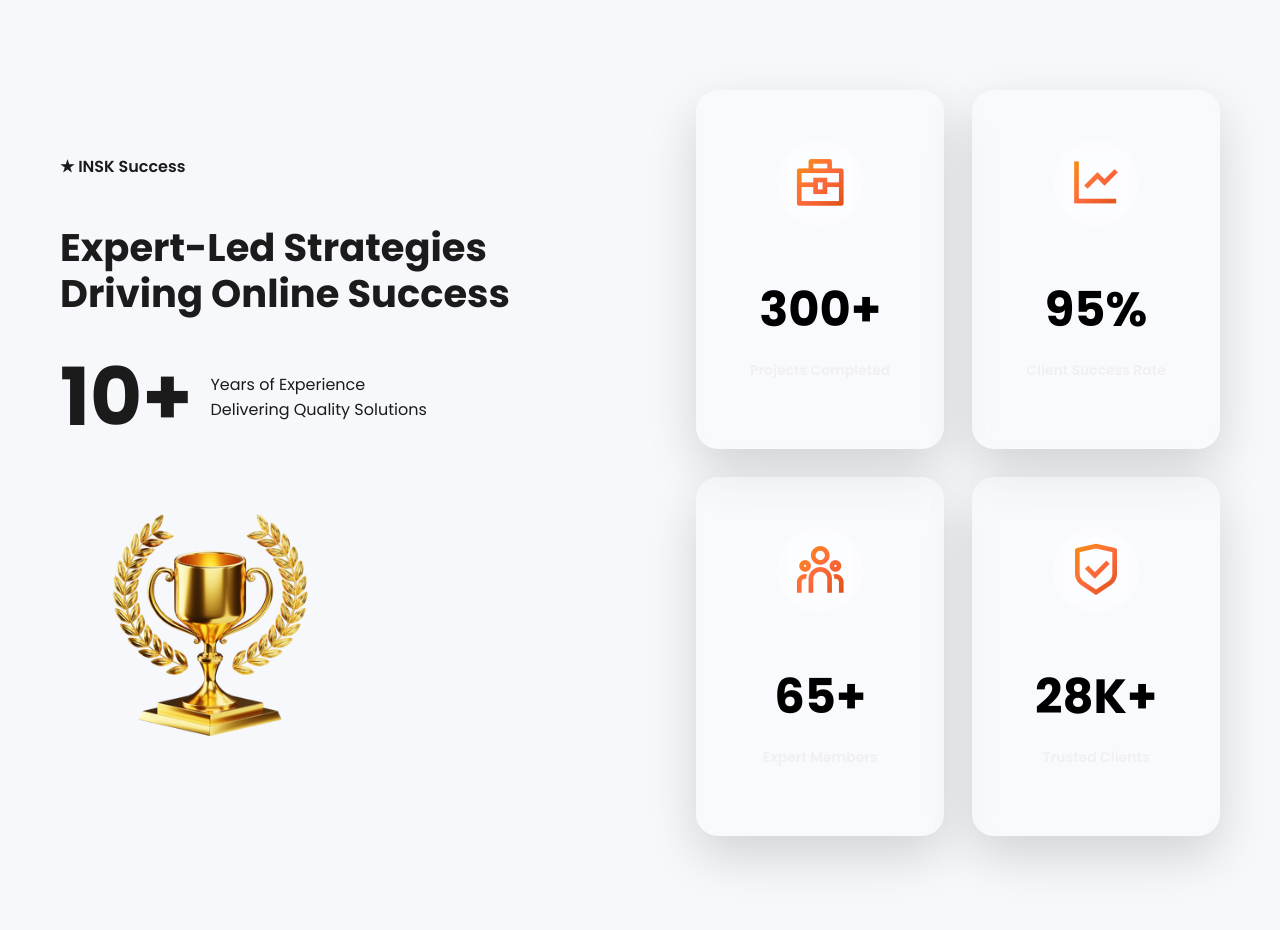
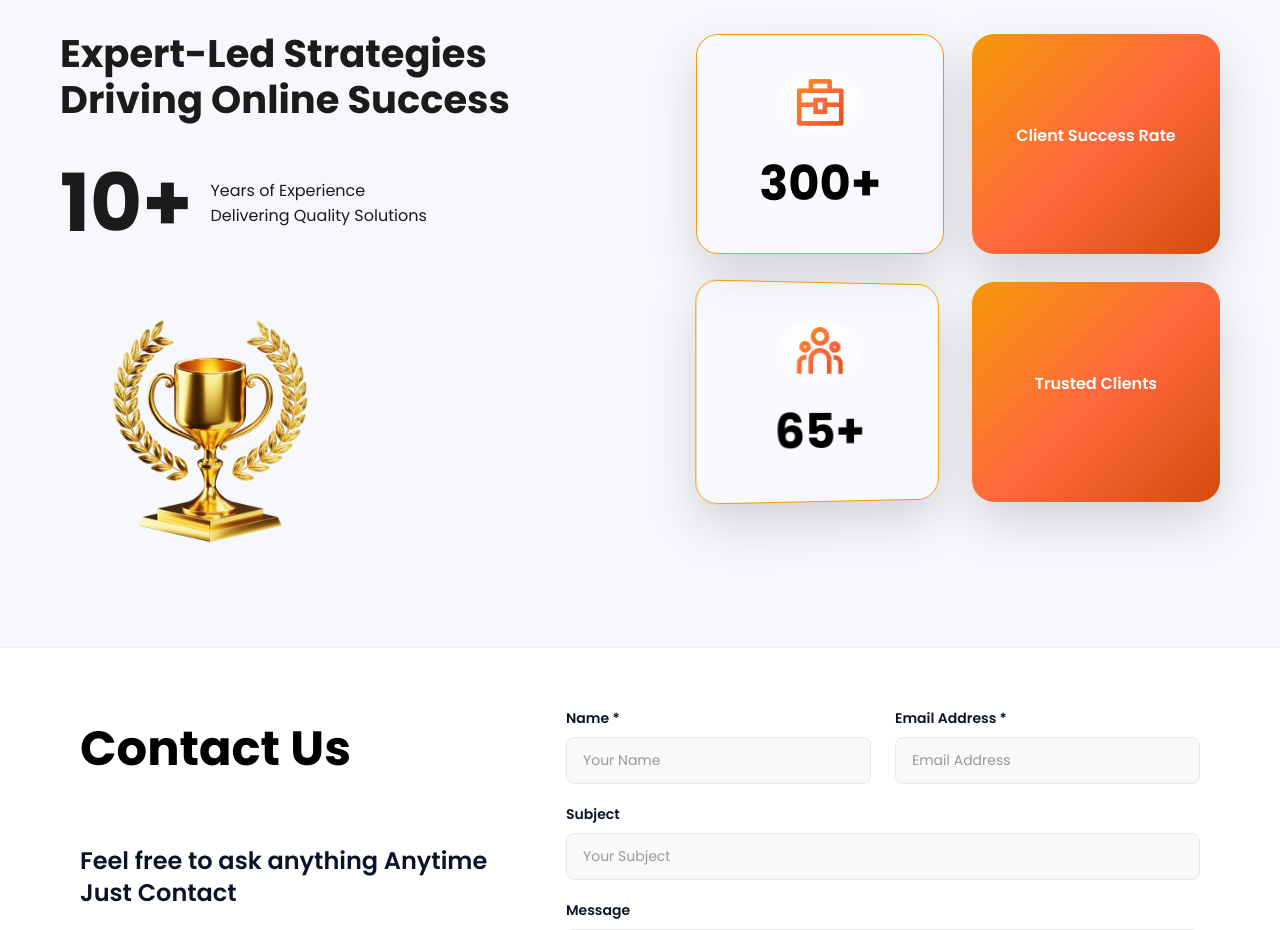
Before and after one commit to inskoffice/INSK-OFFICIAL-SITE, a React (Vite) app in the folder insk-react/: page / in a window 1280 px wide. Shown: the part 1860-2790 px from the top of the page. Built offline with nearby package versions, Linux system fonts and the light colour scheme.

Commit message:
Styles for optimisation

```diff
--- a/insk-react/src/components/About/About.css
+++ b/insk-react/src/components/About/About.css
@@ -29,7 +29,7 @@
 
 .about-image img {
   width: 100%;
-  height: 400px;
+  height: auto;
   border-radius: 28px;
   clip-path: polygon(0 0, 92% 0, 100% 50%, 92% 100%, 0 100%);
   box-shadow: 0 30px 80px rgba(0, 0, 0, 0.6);
--- a/insk-react/src/components/Stats/Stats.css
+++ b/insk-react/src/components/Stats/Stats.css
@@ -2,7 +2,7 @@
 /* Section Wrapper */
 /* ===================== */
 .stats-premium {
-  padding: 120px 0;
+  padding: 30px 0;
   /* background: linear-gradient(
     135deg,
     #f9c66d 0%,
@@ -11,7 +11,7 @@
     #ff3d81 100%
   ); */
   border-radius: 40px;
-  margin: 80px 20px;
+  margin: 40px 20px;
 }
 
 /* ===================== */
@@ -78,13 +78,54 @@
   gap: 28px;
 }
 
+/* ===================== */
+/* Flipping Card Wrapper */
+/* ===================== */
+.stats-card-wrapper {
+  perspective: 1000px;
+  cursor: pointer;
+}
+
+.stats-card-inner {
+  position: relative;
+  width: 100%;
+  height: 100%;
+  min-height: 220px;
+  transition: transform 0.6s;
+  transform-style: preserve-3d;
+}
+
+.stats-card-wrapper.flipped .stats-card-inner {
+  transform: rotateY(180deg);
+}
+
+/* ===================== */
+/* Stats Cards (Front & Back) */
+/* ===================== */
 .stats-card {
+  position: absolute;
+  width: 100%;
+  height: 100%;
+  backface-visibility: hidden;
   background: rgba(255, 255, 255, 0.25);
   backdrop-filter: blur(10px);
   border-radius: 22px;
   padding: 36px;
   text-align: center;
-  box-shadow: 0 20px 50px rgba(0,0,0,0.15);
+  box-shadow: 0 20px 50px rgba(0, 0, 0, 0.15);
+  display: flex;
+  flex-direction: column;
+  align-items: center;
+  justify-content: center;
+}
+ /* Front side - default position */
+.stats-card-front {
+
+}
+
+.stats-card-back {
+  transform: rotateY(180deg);
+  background: rgba(255, 255, 255, 0.35);
 }
 
 .stats-card h3 {
@@ -92,11 +133,14 @@
   font-weight: 800;
   color: #000;
   margin-bottom: 10px;
+  margin-top: 15px;
 }
 
-.stats-card p {
-  font-size: 14px;
+.stats-card-text {
+  font-size: 16px;
   font-weight: 600;
+  color: #1b1b1b;
+  line-height: 1.4;
 }
 
 /* Center logo */
@@ -111,7 +155,7 @@
   border-radius: 50%;
   display: grid;
   place-items: center;
-  box-shadow: 0 12px 30px rgba(0,0,0,0.4);
+  box-shadow: 0 12px 30px rgba(0, 0, 0, 0.4);
 }
 
 .stats-center-logo img {
@@ -180,4 +224,24 @@
   .stats-card {
     padding: 28px;
   }
+
+  .stats-card-inner {
+    min-height: 200px;
+  }
 }
+
+.stats-card-back {
+  background: var(--brand-gradient);
+  border-color: var(--brand);
+
+
+}
+
+.stats-card-back .stats-card-text {
+  color: #fff;
+}
+
+.stats-card-front {
+  border-color: var(--brand);
+  border: 1px solid var(--brand);
+}
--- a/insk-react/src/components/Stats/Stats.jsx
+++ b/insk-react/src/components/Stats/Stats.jsx
@@ -1,6 +1,55 @@
-import "./Stats.css";
+import React, { useEffect, useRef } from 'react';
+import './Stats.css';
 
 export default function Stats() {
+  const cardsRef = useRef([]);
+
+  useEffect(() => {
+    // Random flip function
+    function randomFlip() {
+      const randomCard = cardsRef.current[Math.floor(Math.random() * cardsRef.current.length)];
+
+      if (randomCard) {
+        // Toggle flip
+        randomCard.classList.toggle('flipped');
+
+        // Schedule next random flip
+        const nextFlipTime = Math.random() * 2000 + 1000; // Between 1-3 seconds
+        setTimeout(randomFlip, nextFlipTime);
+      }
+    }
+
+    // Start multiple flip sequences for more activity
+    for (let i = 0; i < 3; i++) {
+      setTimeout(() => {
+        randomFlip();
+      }, Math.random() * 2000);
+    }
+  }, []);
+
+  const statsData = [
+    {
+      icon: "ri-briefcase-4-line",
+      number: "300+",
+      text: "Projects Completed"
+    },
+    {
+      icon: "ri-line-chart-line",
+      number: "95%",
+      text: "Client Success Rate"
+    },
+    {
+      icon: "ri-team-line",
+      number: "65+",
+      text: "Expert Members"
+    },
+    {
+      icon: "ri-shield-check-line",
+      number: "28K+",
+      text: "Trusted Clients"
+    }
+  ];
+
   return (
     <section className="stats-premium">
       <div className="container stats-wrapper">
@@ -31,39 +80,29 @@ export default function Stats() {
 
         {/* RIGHT GRID */}
         <div className="stats-right">
-          <div className="stats-card">
-            <div className="stats-icon">
-              <i className="ri-briefcase-4-line"></i>
+          {statsData.map((stat, index) => (
+            <div
+              key={index}
+              className="stats-card-wrapper"
+              ref={el => cardsRef.current[index] = el}
+            >
+              <div className="stats-card-inner">
+                {/* FRONT */}
+                <div className="stats-card stats-card-front">
+                  <div className="stats-icon">
+                    <i className={stat.icon}></i>
+                  </div>
+                  <h3>{stat.number}</h3>
+                </div>
+
+                {/* BACK */}
+                <div className="stats-card stats-card-back">
+                  <p className="stats-card-text">{stat.text}</p>
+                </div>
+              </div>
             </div>
-            <h3>300+</h3>
-            <p>Projects Completed</p>
-          </div>
-
-          <div className="stats-card">
-            <div className="stats-icon">
-              <i className="ri-line-chart-line"></i>
-            </div>
-            <h3>95%</h3>
-            <p>Client Success Rate</p>
-          </div>
-
-          <div className="stats-card">
-            <div className="stats-icon">
-              <i className="ri-team-line"></i>
-            </div>
-            <h3>65+</h3>
-            <p>Expert Members</p>
-          </div>
-
-          <div className="stats-card">
-            <div className="stats-icon">
-              <i className="ri-shield-check-line"></i>
-            </div>
-            <h3>28K+</h3>
-            <p>Trusted Clients</p>
-          </div>
+          ))}
         </div>
-
 
       </div>
     </section>
--- a/insk-react/src/styles/global.css
+++ b/insk-react/src/styles/global.css
@@ -55,6 +55,7 @@ a {
   border-radius: 30px;
   margin-top: 5px;
   margin-bottom: 5px;
+  font-size: 14px;
 }
 
 .btn:hover {
@@ -72,6 +73,7 @@ a {
   border-radius: 30px;
   margin-top: 5px;
   margin-bottom: 5px;
+  font-size: 14px;
 }
 
 .btn1:hover {
```
